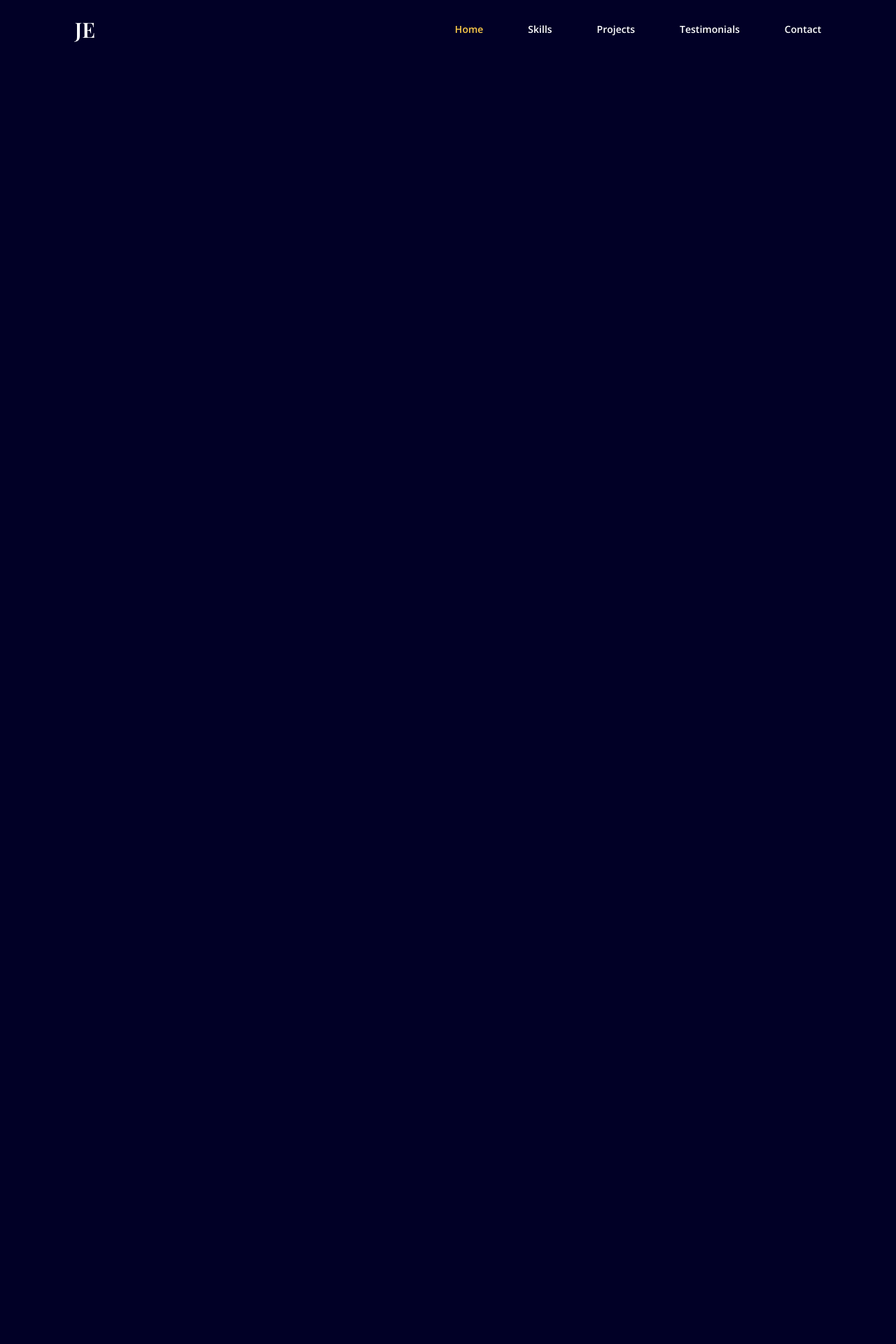
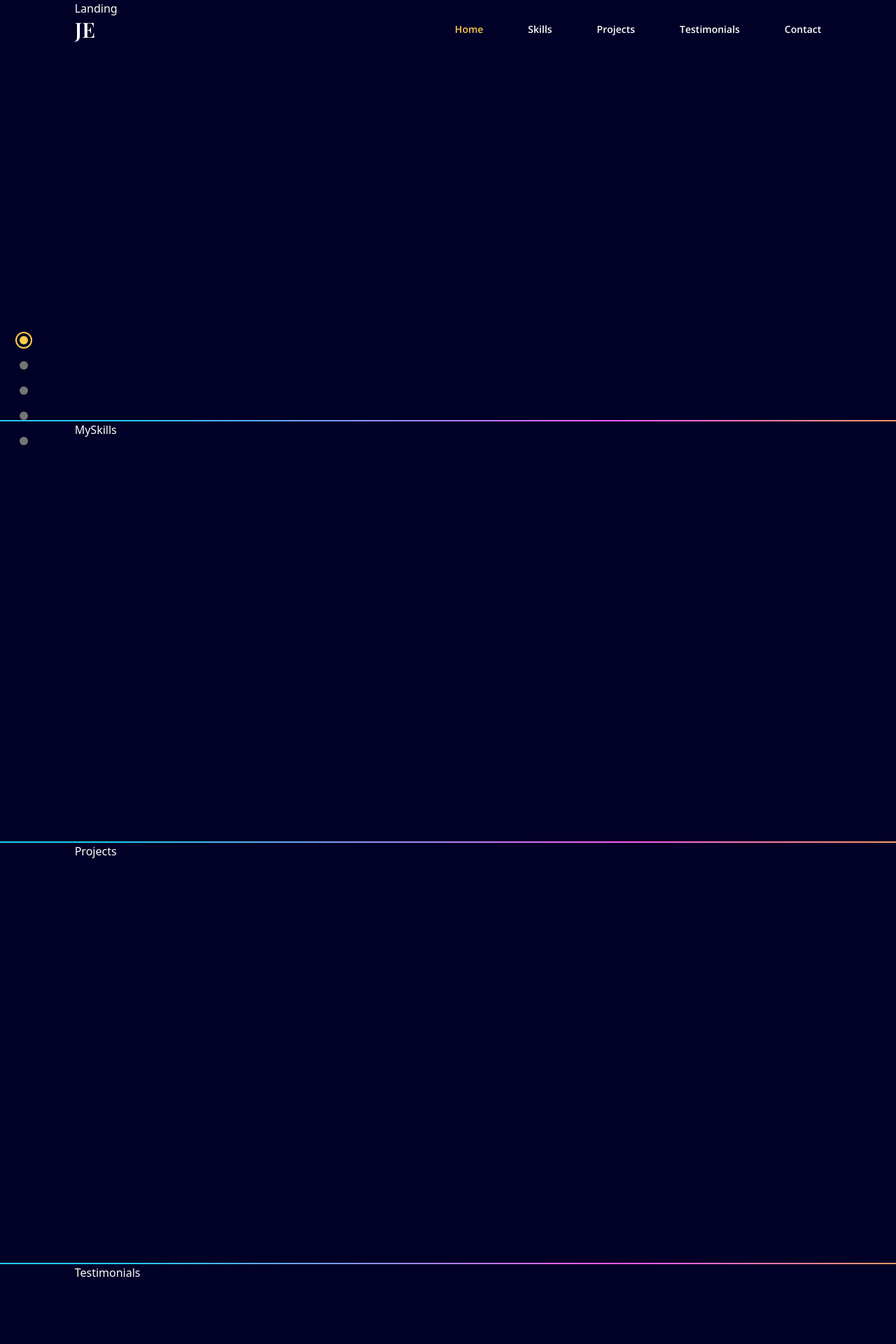
Before and after one commit to IgorLuzarraga/react-portfolio-ts, a React (Vite) app: page / in a window 1280 px wide. Shown: the top 1920 px of the page at 70% size. Before the commit the page ends 800 px from the top, so only its background shows below. Built offline with nearby package versions, Linux system fonts and the light colour scheme.

Commit message:
Added utils, DotGroup.tsx, LineGradient. Changes in ActionButton, Link

```diff
--- a/src/App.tsx
+++ b/src/App.tsx
@@ -1,10 +1,15 @@
 import { useEffect, useState } from "react";
 import NavBar from './scenes/navbar';
 import { SelectedPage } from "./share/types";
+import useMediaQuery from "./hooks/useMediaQuery";
+import DotGroup from "./components/DotGroup";
+import LineGradient from "./components/LineGradient";
+import { motion } from "framer-motion"
 
 function App() {
   const [selectedPage, setSelectedPage] = useState<SelectedPage>(SelectedPage.Home)
   const [isTopOfPage, setIsTopOfPage] = useState<boolean>(true)
+  const isDesktop = useMediaQuery("(min-width: 1060px")
 
   useEffect(() => {
     const handleScroll = () => {
@@ -20,13 +25,72 @@ function App() {
   }, [])
 
   return (
-    <div className="app bg-gray-20">
+    <div className="app bg-gray-20 bg-purple-600">
       <NavBar
         isTopOfPage={isTopOfPage}
         selectedPage={selectedPage}
         setSelectedPage={setSelectedPage}
       />
 
+      {isDesktop && <DotGroup selectedPage={selectedPage} setSelectedPage={setSelectedPage} />}
+
+      <div className="w-5/6 mx-auto md:h-full mb-[-200px]">
+        <motion.div
+          // margin="0 0 -200 0"
+          // className="w-5/6 mx-auto mb-[-200px]"
+          // amount="all"
+          onViewportEnter={() => setSelectedPage(SelectedPage.Home)}
+        >
+          {/* <Landing setSelectedPage={setSelectedPage} /> */}
+          Landing
+        </motion.div>
+      </div>
+      <LineGradient />
+      <div className="w-5/6 mx-auto md:h-full mb-[-200px]">
+        <motion.div
+          // margin="0 0 -200px 0"
+          // amount="all"
+          onViewportEnter={() => setSelectedPage(SelectedPage.Skills)}
+        >
+          {/* <MySkills /> */}
+          MySkills
+        </motion.div>
+      </div>
+      <LineGradient />
+      <div className="w-5/6 mx-auto md:h-full mb-[-200px]">
+        <motion.div
+          // margin="0 0 -200px 0"
+          // amount="all"
+          onViewportEnter={() => setSelectedPage(SelectedPage.Projects)}
+        >
+          {/* <Projects /> */}
+          Projects
+        </motion.div>
+      </div>
+      <LineGradient />
+      <div className="w-5/6 mx-auto md:h-full mb-[-200px]">
+        <motion.div
+          // margin="0 0 -200px 0"
+          // amount="all"
+          onViewportEnter={() => setSelectedPage(SelectedPage.Testimonials)}
+        >
+          {/* <Testimonials /> */}
+          Testimonials
+        </motion.div>
+      </div>
+      <LineGradient />
+      <div className="w-5/6 mx-auto md:h-full">
+        <motion.div
+          // margin="0 0 -200px 0"
+          // amount="all"
+          onViewportEnter={() => setSelectedPage(SelectedPage.Contact)}
+        >
+          {/* <Contact /> */}
+          Contact
+        </motion.div>
+      </div>
+      {/* <Footer /> */}
+      Footer
     </div>
   );
 }
--- /dev/null
+++ b/src/components/DotGroup.tsx
@@ -0,0 +1,59 @@
+import AnchorLink from "react-anchor-link-smooth-scroll";
+import { SelectedPage } from "../share/types";
+import { fromSelectedPageToPageName } from "../utilities/utils";
+
+type Props = {
+    selectedPage: SelectedPage,
+    setSelectedPage: (value: SelectedPage) => void
+}
+
+const DotGroup = ({ selectedPage, setSelectedPage }: Props) => {
+    const selectedStyles = `relative bg-yellow before:absolute before:w-6 before:h-6
+    before:rounded-full before:border-2 before:border-yellow before:left-[-50%]
+    before:top-[-50%]`;
+
+    return (
+        <div className="flex flex-col gap-6 fixed top-[60%] left-7">
+            <AnchorLink
+                href={hrefLink(selectedPage)}
+                className={`${selectedPage === SelectedPage.Home ? selectedStyles : "bg-dark-grey"
+                    } w-3 h-3 rounded-full`}
+                onClick={() => setSelectedPage(SelectedPage.Home)}
+            />
+
+            <AnchorLink
+                href={hrefLink(selectedPage)}
+                className={`${selectedPage === SelectedPage.Skills ? selectedStyles : "bg-dark-grey"
+                    } w-3 h-3 rounded-full`}
+                onClick={() => setSelectedPage(SelectedPage.Skills)}
+            />
+
+            <AnchorLink
+                href={hrefLink(selectedPage)}
+                className={`${selectedPage === SelectedPage.Projects ? selectedStyles : "bg-dark-grey"
+                    } w-3 h-3 rounded-full`}
+                onClick={() => setSelectedPage(SelectedPage.Projects)}
+            />
+
+            <AnchorLink
+                href={hrefLink(selectedPage)}
+                className={`${selectedPage === SelectedPage.Testimonials ? selectedStyles : "bg-dark-grey"
+                    } w-3 h-3 rounded-full`}
+                onClick={() => setSelectedPage(SelectedPage.Testimonials)}
+            />
+
+            <AnchorLink
+                href={hrefLink(selectedPage)}
+                className={`${selectedPage === SelectedPage.Contact ? selectedStyles : "bg-dark-grey"
+                    } w-3 h-3 rounded-full`}
+                onClick={() => setSelectedPage(SelectedPage.Contact)}
+            />
+        </div>
+    );
+};
+
+const hrefLink = (selectedPage: SelectedPage) =>
+    `#${fromSelectedPageToPageName(selectedPage)}`
+
+
+export default DotGroup;
--- /dev/null
+++ b/src/components/LineGradient.tsx
@@ -0,0 +1,5 @@
+const LineGradient = ({ width = "w-full" }) => {
+    return <div className={`h-0.5 ${width} bg-gradient-rainblue`} />;
+};
+
+export default LineGradient;
--- a/src/scenes/navbar/Link.tsx
+++ b/src/scenes/navbar/Link.tsx
@@ -1,25 +1,11 @@
 import { SelectedPage } from "../../share/types";
 import AnchorLink from "react-anchor-link-smooth-scroll";
+import { fromSelectedPageToPageName } from "../../utilities/utils";
 
 type Props = {
     page: SelectedPage,
     selectedPage: SelectedPage,
     setSelectedPage: (value: SelectedPage) => void
-}
-
-const fromSelectedPageToPageName = (selectedPage: SelectedPage) => {
-    switch (selectedPage) {
-        case SelectedPage.Projects:
-            return 'Projects'
-        case SelectedPage.Contact:
-            return 'Contact'
-        case SelectedPage.Home:
-            return 'Home'
-        case SelectedPage.Testimonials:
-            return 'Testimonials'
-        case SelectedPage.Skills:
-            return 'Skills'
-    }
 }
 
 const Link = ({
--- a/src/share/ActionButton.tsx
+++ b/src/share/ActionButton.tsx
@@ -10,8 +10,8 @@ const ActionButton = ({ children, setSelectedPage }: Props) => {
     return (
         <AnchorLink
             className="rounded-md bg-secondary-500 px-10 py-2 hover:bg-primary-500 hover:text-white"
-            onClick={() => setSelectedPage(SelectedPage.ContactUs)}
-            href={`#${SelectedPage.ContactUs}`}
+            onClick={() => setSelectedPage(SelectedPage.Contact)}
+            href={`#${SelectedPage.Contact}`}
         >
             {children}
         </AnchorLink>
--- /dev/null
+++ b/src/utilities/utils.ts
@@ -0,0 +1,16 @@
+import { SelectedPage } from "../share/types"
+
+export const fromSelectedPageToPageName = (selectedPage: SelectedPage) => {
+    switch (selectedPage) {
+        case SelectedPage.Projects:
+            return 'Projects'
+        case SelectedPage.Contact:
+            return 'Contact'
+        case SelectedPage.Home:
+            return 'Home'
+        case SelectedPage.Testimonials:
+            return 'Testimonials'
+        case SelectedPage.Skills:
+            return 'Skills'
+    }
+}
--- a/tailwind.config.js
+++ b/tailwind.config.js
@@ -8,6 +8,7 @@ module.exports = {
         blue: "#2CBCE9",
         red: "#DC4492",
         yellow: "#FDCC49",
+        purple: "rgb(147, 51, 234)",
         grey: "#ededed",
         "dark-grey": "#757575",
         "opaque-black": "rgba(0,0,0,0.35)",
```
